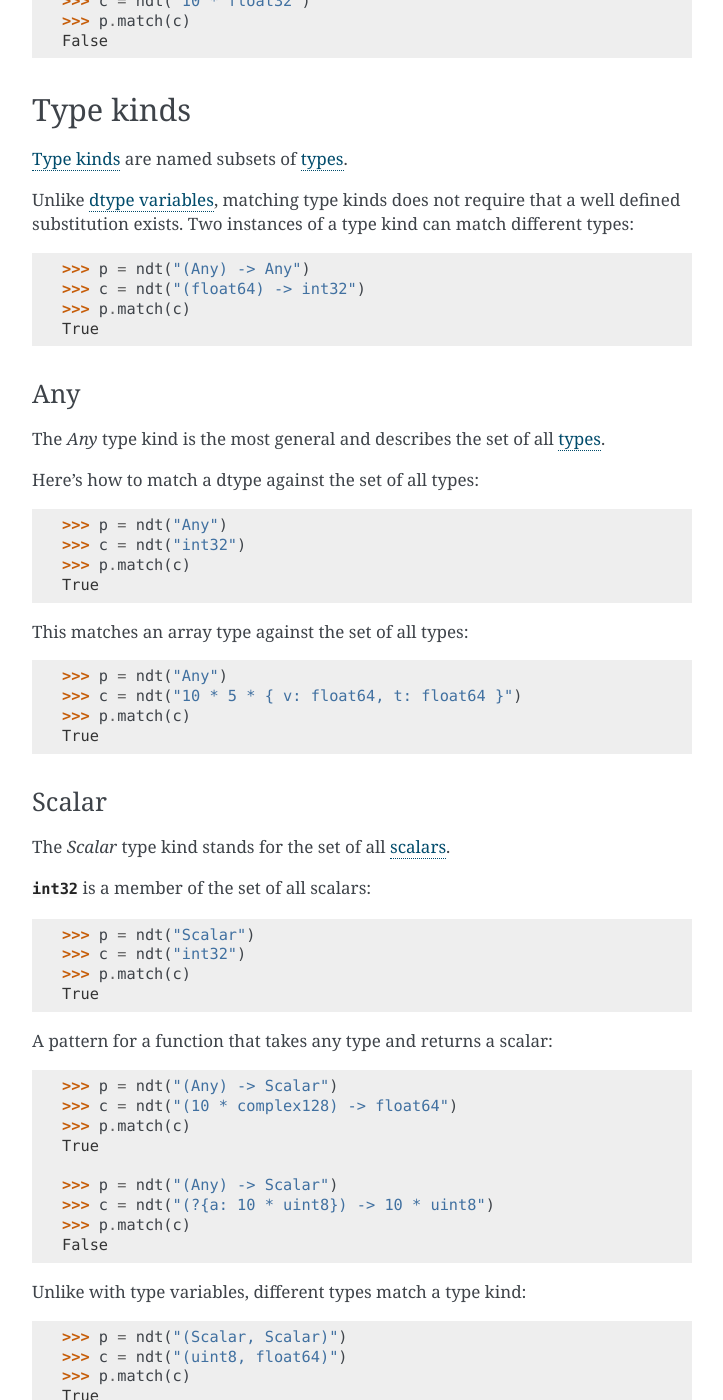
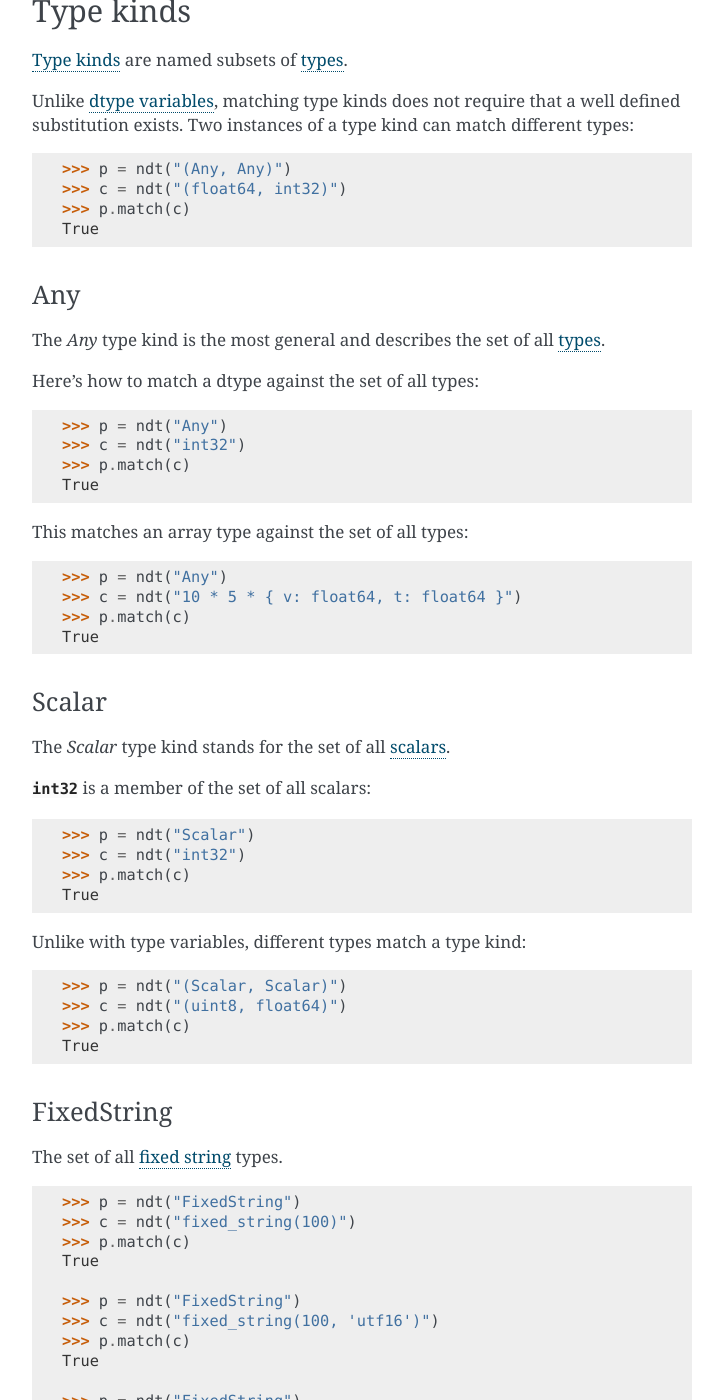
Before and after one commit to xnd-project/libndtypes, a Sphinx documentation site: the page built from doc/ndtypes/pattern-matching.rst, in a window 1280 px wide and 1400 px high, scrolled down 1338 px. Shown: the whole window, without its empty margins (388-1111 px from the left). Built offline with Sphinx 7.4.7, drawn with Linux system fonts in a browser that asks for light colours; some of the changed text lies outside the part shown.

Commit message:
Remove examples with abstract candidates.

```diff
--- a/doc/ndtypes/pattern-matching.rst
+++ b/doc/ndtypes/pattern-matching.rst
@@ -75,11 +75,6 @@ match themselves:
    >>> p.match(c)
    True
 
-   >>> p = ndt("var * float32")
-   >>> c = ndt("var * float32")
-   >>> p.match(c)
-   True
-
    >>> p = ndt("10 * float64")
    >>> c = ndt("10 * float32")
    >>> p.match(c)
@@ -100,8 +95,8 @@ of a type kind can match different types:
 
 .. doctest::
 
-   >>> p = ndt("(Any) -> Any")
-   >>> c = ndt("(float64) -> int32")
+   >>> p = ndt("(Any, Any)")
+   >>> c = ndt("(float64, int32)")
    >>> p.match(c)
    True
 
@@ -145,21 +140,6 @@ The *Scalar* type kind stands for the set of all :ref:`scalars <scalars>`.
    >>> c = ndt("int32")
    >>> p.match(c)
    True
-
-
-A pattern for a function that takes any type and returns a scalar:
-
-.. doctest::
-
-   >>> p = ndt("(Any) -> Scalar")
-   >>> c = ndt("(10 * complex128) -> float64")
-   >>> p.match(c)
-   True
-
-   >>> p = ndt("(Any) -> Scalar")
-   >>> c = ndt("(?{a: 10 * uint8}) -> 10 * uint8")
-   >>> p.match(c)
-   False
 
 
 Unlike with type variables, different types match a type kind:
@@ -304,19 +284,6 @@ fixed size arrays:
    True
 
 
-Symbolic-symbolic match
------------------------
-
-Symbolic dimensions also match against other symbolic dimensions:
-
-.. doctest::
-
-   >>> p = ndt("N * float64")
-   >>> c = ndt("M * float64")
-   >>> p.match(c)
-   True
-
-
 Symbolic+Dtypevar
 -----------------
 
@@ -339,12 +306,7 @@ ellipsis dimensions (named or unnamed):
 .. doctest::
 
    >>> p = ndt("... * float64")
-   >>> c = ndt("N * float64")
-   >>> p.match(c)
-   True
-
-   >>> p = ndt("... * float64")
-   >>> c = ndt("10 * N * float64")
+   >>> c = ndt("10 * 2 * float64")
    >>> p.match(c)
    True
 
```
